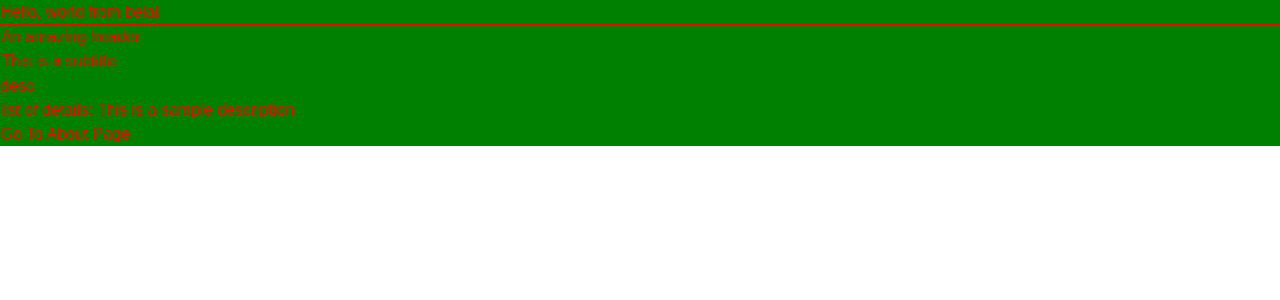
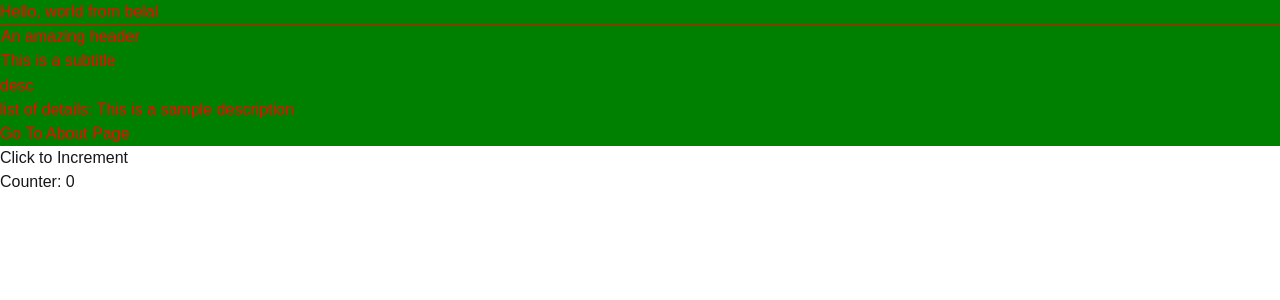
Before and after one commit to belal-Salah1/learn-react-basics, a Next.js app: page / in a window 1280 px wide. Shown: the top 300 px of the page. Built offline with nearby package versions, Linux system fonts and the light colour scheme.

Commit message:
feat: useState

```diff
--- a/app/page.tsx
+++ b/app/page.tsx
@@ -1,14 +1,25 @@
+'use client';
+
 import Header from "./components/Header";
 import Desc from "./components/Description";
 import styles from "./home.module.css";
 import Link from "next/link";
+import { useState } from "react";
+
+
+
+function Home() {
+  let hideDescription = true;
+   const [counter, setCounter] = useState<number>(0);
+
+   const handleClick = () => {
+     setCounter(counter + 1);
+     console.log("Counter incremented to:", counter);
+   }
 
 
 
 
-
- function Home() {
-  let hideDescription = true;
   return (
     <div >
       <main style={{ color: "red" , backgroundColor: "green " }}>
@@ -17,6 +28,11 @@ import Link from "next/link";
        {hideDescription && <Desc  />}
        <Link href="/about">Go To About Page</Link>
       </main>
+       <div>
+       <button onClick={handleClick}>Click to Increment</button>
+       <p>Counter: {counter}</p>
+
+       </div>
     </div>
   );
 }
```
